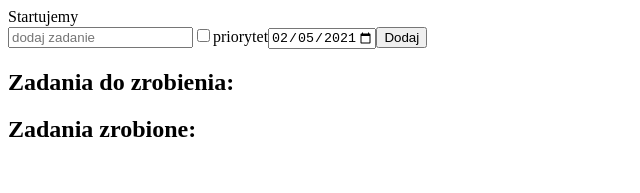
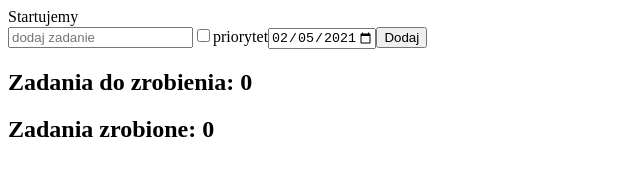
Before and after one commit to XxMaKaPaKaxX/To-do-list-hooks, a React (Create React App) app: page / in a window 1280 px wide. Shown: the top 193 px of the page, without its empty margins (0-640 px from the left). Built offline with nearby package versions, Linux system fonts and the light colour scheme.

Commit message:
added  addTask verification and tasks counter

```diff
--- a/src/components/AddTask.js
+++ b/src/components/AddTask.js
@@ -27,7 +27,13 @@ const AddTask = ({addTask}) => {
 
     const handleOnSubmit = (e) => {
         e.preventDefault();
-        addTask(e, taskText, isImportant, date, id);
+
+        if (!taskText) {
+            alert('Wprowadź zadanie do wykonania');
+            return;
+        }
+
+        addTask(taskText, isImportant, date, id);
         setTaskText('');
         setIsImportant('');
         setDate(minDate);
--- a/src/components/App.js
+++ b/src/components/App.js
@@ -19,7 +19,7 @@ const App = () => {
 
   const [tasks, setTasks] = useState(exampleTasks);
 
-  const addTask = (e, taskText, isImportant, date, id) => {
+  const addTask = (taskText, isImportant, date, id) => {
     const newTask = {
       id,
       text: taskText,
--- a/src/components/TaskList.js
+++ b/src/components/TaskList.js
@@ -11,13 +11,13 @@ const TaskList = ({tasks, deleteTask, changeTaskStatus}) => {
     return (
         <div className="taskList">
             <div className="taskList__active">
-                <h2>Zadania do zrobienia: </h2>
+                <h2>Zadania do zrobienia: {activeTasks.length}</h2>
                 <ul>
                     {activeTasks}
                 </ul>
             </div>
             <div className="taskList__finished">
-                <h2>Zadania zrobione: </h2>
+                <h2>Zadania zrobione: {finishedTasks.length}</h2>
                 <ul>
                     {finishedTasks}
                 </ul>
```
